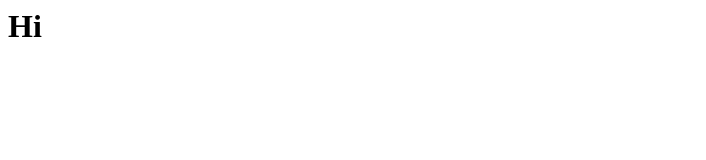
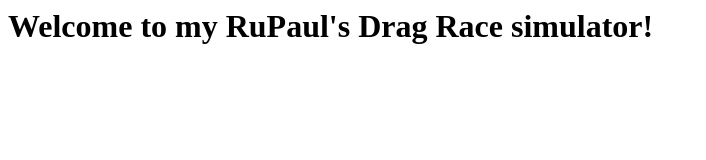
Before and after one commit to madelinemobius/drag-race-simulator, a plain HTML site: page index.html in a window 1280 px wide. Shown: the whole page, without its empty margins (0-706 px from the left). Drawn offline with Linux system fonts and the light colour scheme.

Commit message:
Update index.html

```diff
--- a/index.html
+++ b/index.html
@@ -1 +1 @@
-<h1>Hi</h1>
+<h1><fontcolor="blue">Welcome to my RuPaul's Drag Race simulator!</font></h1>
```
